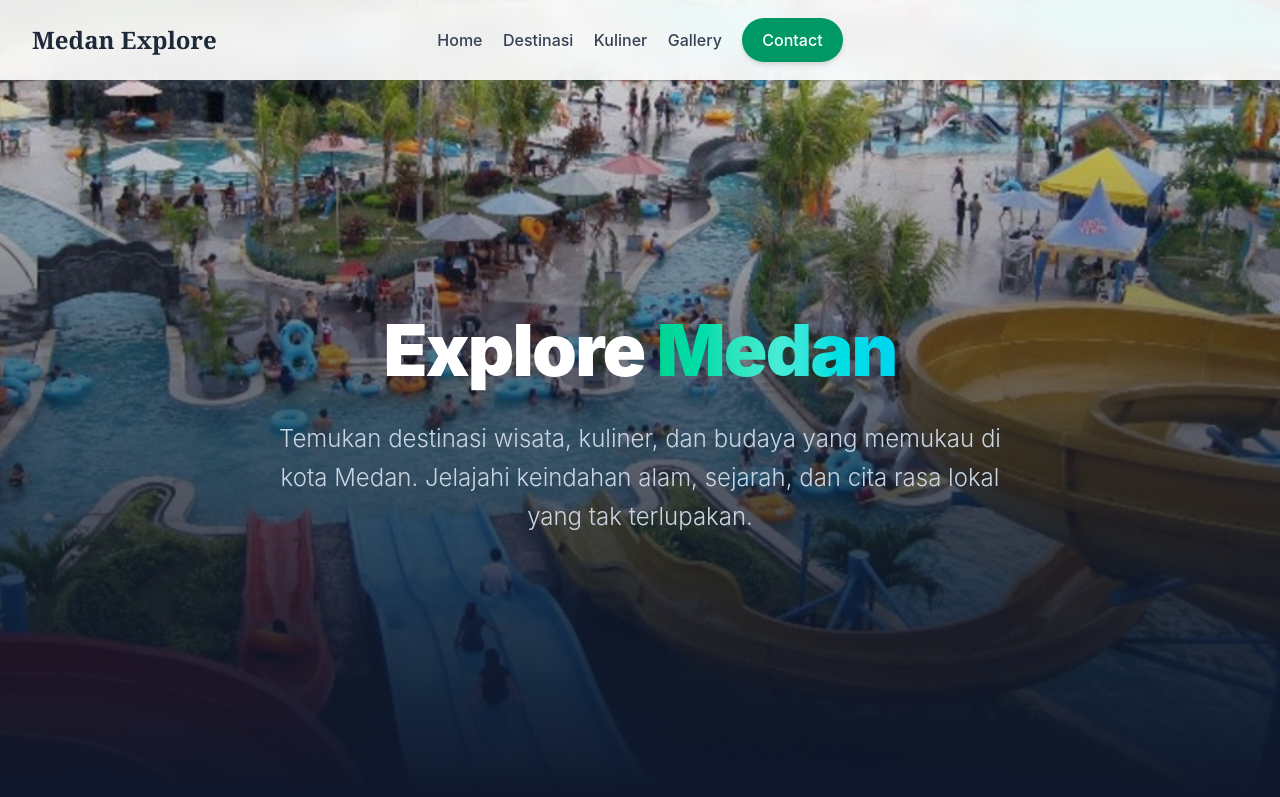
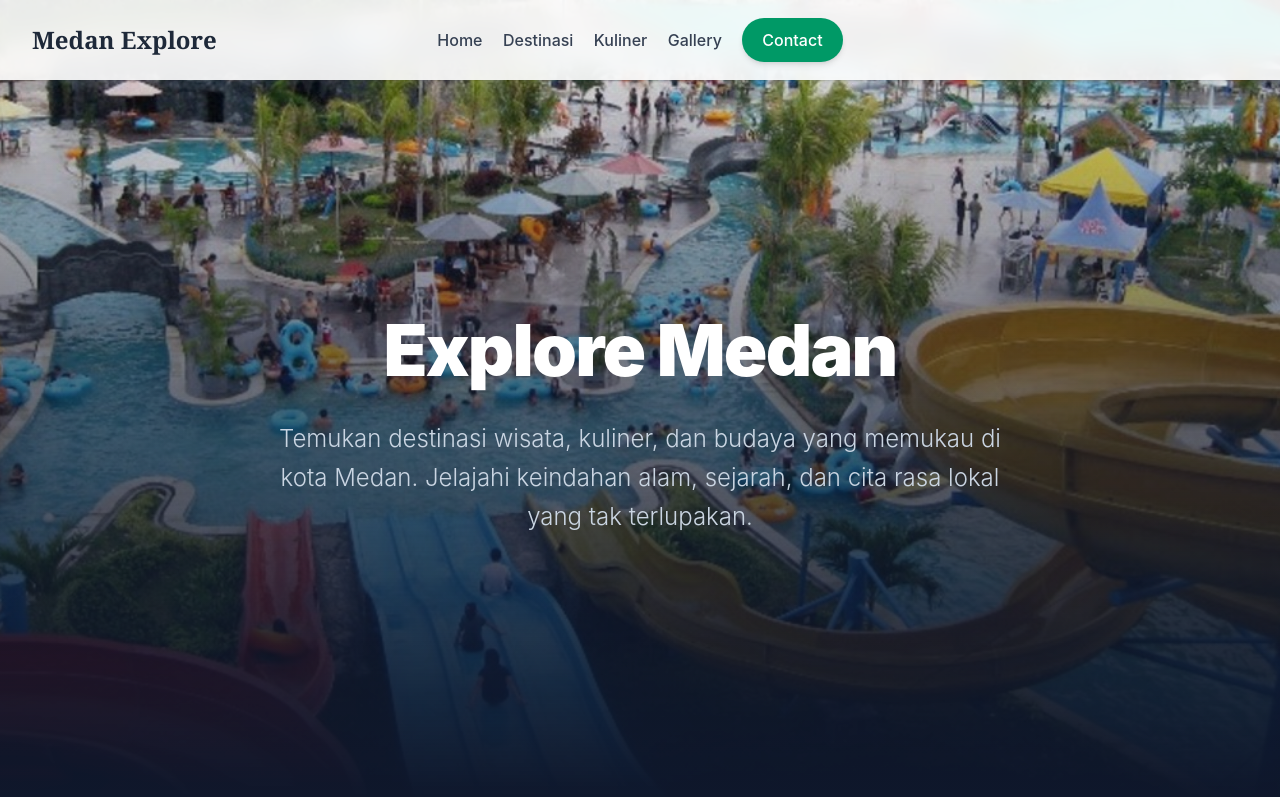
Before and after one commit to WhiteSnacc/medan-explore-kel2, a website: page index.html in a window 1280 px wide. Shown: the top 797 px of the page. Drawn offline with Linux system fonts and the light colour scheme.

Commit message:
judul hero

```diff
--- a/index.html
+++ b/index.html
@@ -66,7 +66,7 @@
 
     <!-- Judul Utama -->
     <h1 class="text-4xl sm:text-6xl lg:text-7xl font-black tracking-tight leading-tight mb-6">
-      Explore <span class="bg-gradient-to-r from-emerald-400 via-teal-300 to-cyan-400 bg-clip-text text-transparent">Medan</span>
+    Explore Medan
     </h1>
 
     <!-- Subtitle -->
```
